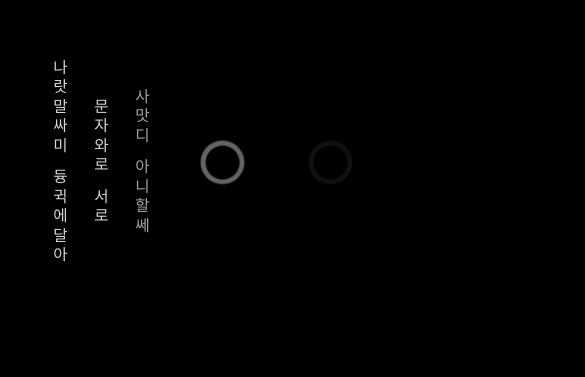
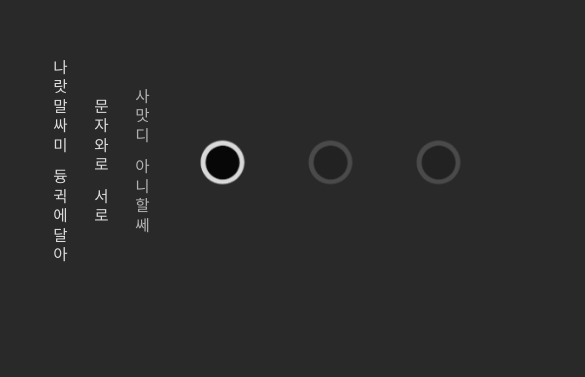
Before and after one commit to hangeul-project/hangeul-react-web, a React (Create React App) app: page /Page2 in a window 390 px wide. Shown: the part 1327-1704 px from the top of the page, 585 px wide, since content can reach past the window. Built offline with nearby package versions, Linux system fonts and the light colour scheme.

Commit message:
feat/#25_revise_page2

```diff
--- a/src/component/Page1/Page1.css
+++ b/src/component/Page1/Page1.css
@@ -1,10 +1,10 @@
+body{
+  color: white;
+  background-color:#292929;
+  position:relative;
+  right:3vw;
+}
 @media(min-width:1025px){
-  body{
-    color: white;
-    background-color:black;
-    position:relative;
-    right:3vw;
-  }
   .container{
     padding-top:7vh;
     width:100%;
@@ -83,12 +83,6 @@
   }
 }
 @media(min-width:441px) and (max-width:1024px){
-  body{
-    color: white;
-    background-color:black;
-    position:relative;
-    right:3vw;
-  }
   .container{
     padding-top:8vh;
     width:100%;
@@ -169,12 +163,6 @@
   }
 }
 @media(max-width:440px){
-  body{
-    color: white;
-    background-color:black;
-    position:relative;
-    right:3vw;
-  }
     .container{
       width:100%;
       height:100%;
--- a/src/component/Page2/Page2.js
+++ b/src/component/Page2/Page2.js
@@ -52,8 +52,9 @@ export default function Page2() {
           data-aos="fade-in"
           data-aos-offset="350"
           data-aos-easing="ease-in-sine"
-          data-aos-duration="3000"
+          data-aos-duration="2000"
           data-aos-delay="1000"
+          data-aos-anchor-placement="top-center"
         >
           {" "}
           <img className="jjum" alt="jjum" src={jjum} width="70px" />
@@ -64,8 +65,21 @@ export default function Page2() {
           data-aos="fade-in"
           data-aos-offset="400"
           data-aos-easing="ease-in-sine"
-          data-aos-duration="3000"
+          data-aos-duration="2000"
           data-aos-delay="2000"
+          data-aos-anchor-placement="top-center"
+        >
+          <img className="jjum" alt="jjum" src={jjum} width="70px" />
+        </div>
+        <br />
+        <br />
+        <div
+          data-aos="fade-in"
+          data-aos-offset="400"
+          data-aos-easing="ease-in-sine"
+          data-aos-duration="2000"
+          data-aos-delay="2000"
+          data-aos-anchor-placement="top-center"
         >
           <img className="jjum" alt="jjum" src={jjum} width="70px" />
         </div>
@@ -75,8 +89,9 @@ export default function Page2() {
           data-aos="fade-in"
           data-aos-offset="450"
           data-aos-easing="ease-in-sine"
-          data-aos-duration="3000"
+          data-aos-duration="2000"
           data-aos-delay="3000"
+          data-aos-anchor-placement="top-center"
         >
           <img className="gamagi" alt="gamagi" src={gamagi} width="400px" />
         </div>
```
